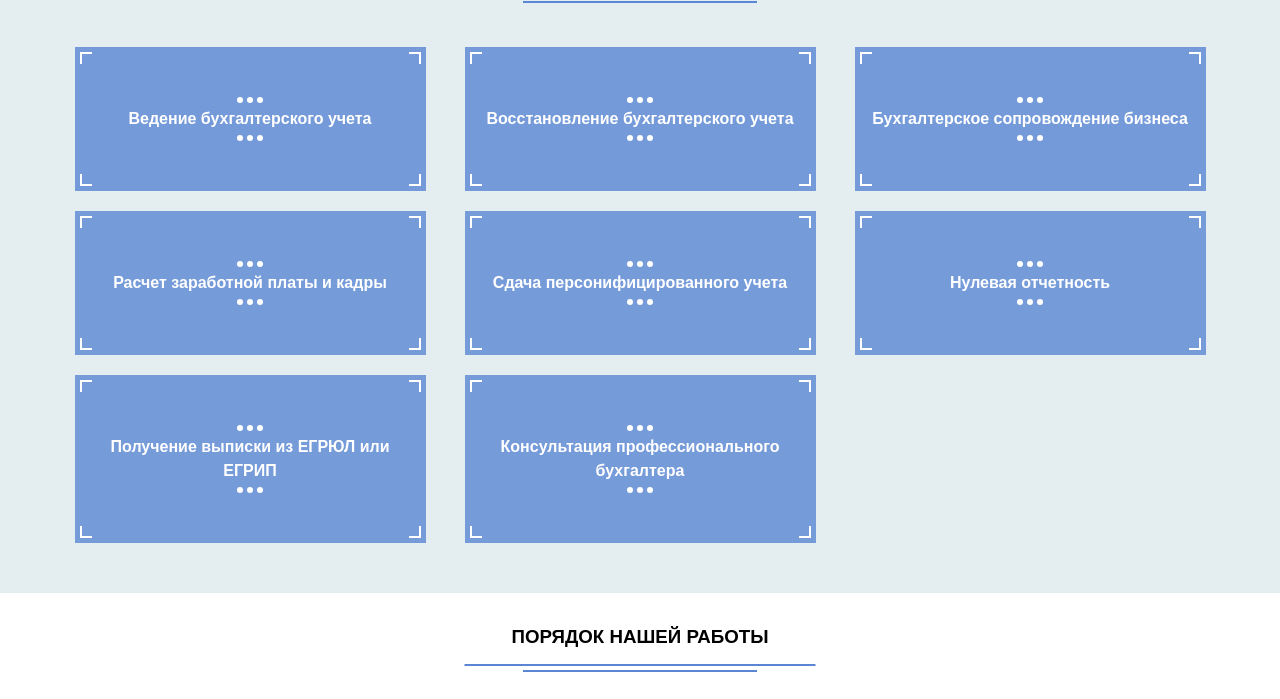
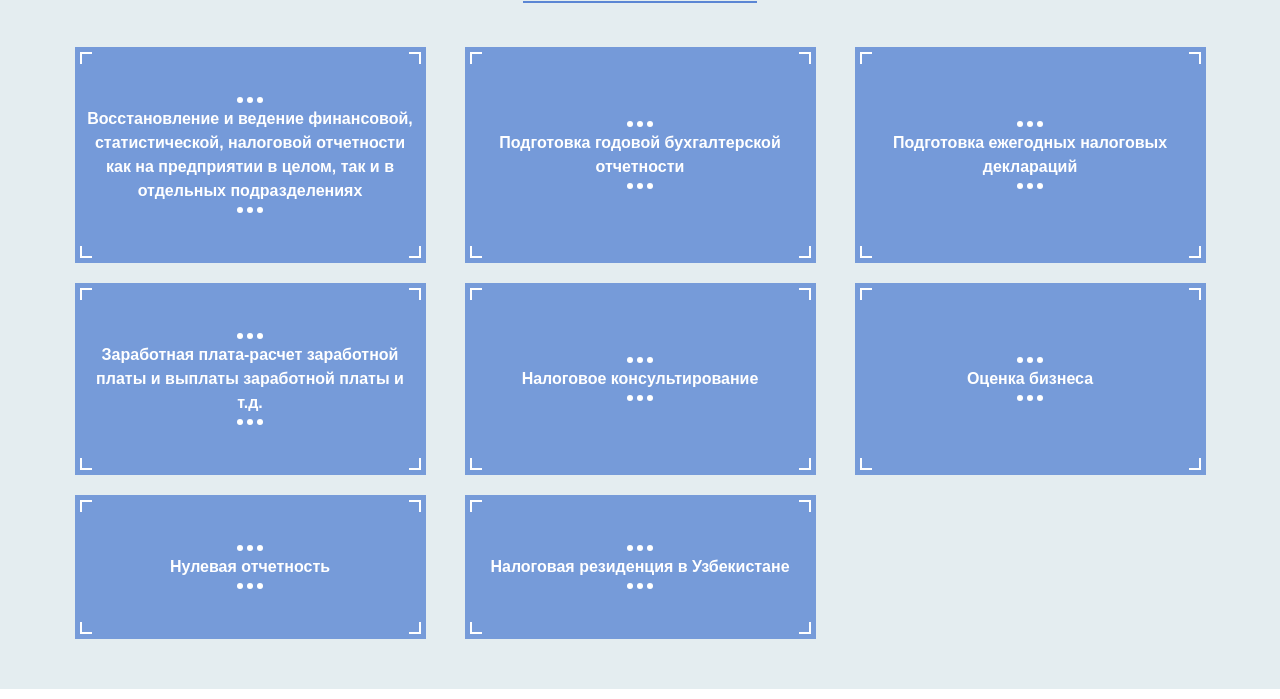
Before and after one commit to Mukhammadaliev/itg, a plain HTML site: page index.html in a window 1280 px wide. Shown: the part 1844-2543 px from the top of the page. Drawn offline with Linux system fonts and the light colour scheme.

Commit message:
change services

```diff
--- a/index.html
+++ b/index.html
@@ -141,35 +141,43 @@
         <h3 class="services__title title">Услуги</h3>
         <ul class="services__list">
           <li class="services__item service-card">
-            <p class="services__text">Ведение бухгалтерского учета</p>
+            <p class="services__text">Восстановление и ведение финансовой, статистической, налоговой отчетности как на предприятии в целом, так и в
+            отдельных подразделениях</p>
             <span class="services__corner"></span>
             <span class="services__corner"></span>
             <span class="services__corner"></span>
             <span class="services__corner"></span>
           </li>
           <li class="services__item service-card">
-            <p class="services__text">Восстановление бухгалтерского учета</p>
+            <p class="services__text">Подготовка годовой бухгалтерской отчетности</p>
             <span class="services__corner"></span>
             <span class="services__corner"></span>
             <span class="services__corner"></span>
             <span class="services__corner"></span>
           </li>
           <li class="services__item service-card">
-            <p class="services__text">Бухгалтерское сопровождение бизнеса</p>
+            <p class="services__text">Подготовка ежегодных налоговых деклараций</p>
             <span class="services__corner"></span>
             <span class="services__corner"></span>
             <span class="services__corner"></span>
             <span class="services__corner"></span>
           </li>
           <li class="services__item service-card">
-            <p class="services__text">Расчет заработной платы и кадры</p>
+            <p class="services__text">Заработная плата-расчет заработной платы и выплаты заработной платы и т.д.</p>
             <span class="services__corner"></span>
             <span class="services__corner"></span>
             <span class="services__corner"></span>
             <span class="services__corner"></span>
           </li>
           <li class="services__item service-card">
-            <p class="services__text">Сдача персонифицированного учета</p>
+            <p class="services__text">Налоговое консультирование</p>
+            <span class="services__corner"></span>
+            <span class="services__corner"></span>
+            <span class="services__corner"></span>
+            <span class="services__corner"></span>
+          </li>
+          <li class="services__item service-card">
+            <p class="services__text">Оценка бизнеса</p>
             <span class="services__corner"></span>
             <span class="services__corner"></span>
             <span class="services__corner"></span>
@@ -183,14 +191,7 @@
             <span class="services__corner"></span>
           </li>
           <li class="services__item service-card">
-            <p class="services__text">Получение выписки из ЕГРЮЛ или ЕГРИП</p>
-            <span class="services__corner"></span>
-            <span class="services__corner"></span>
-            <span class="services__corner"></span>
-            <span class="services__corner"></span>
-          </li>
-          <li class="services__item service-card">
-            <p class="services__text">Консультация профессионального бухгалтера</p>
+            <p class="services__text">Налоговая резиденция в Узбекистане</p>
             <span class="services__corner"></span>
             <span class="services__corner"></span>
             <span class="services__corner"></span>
```
